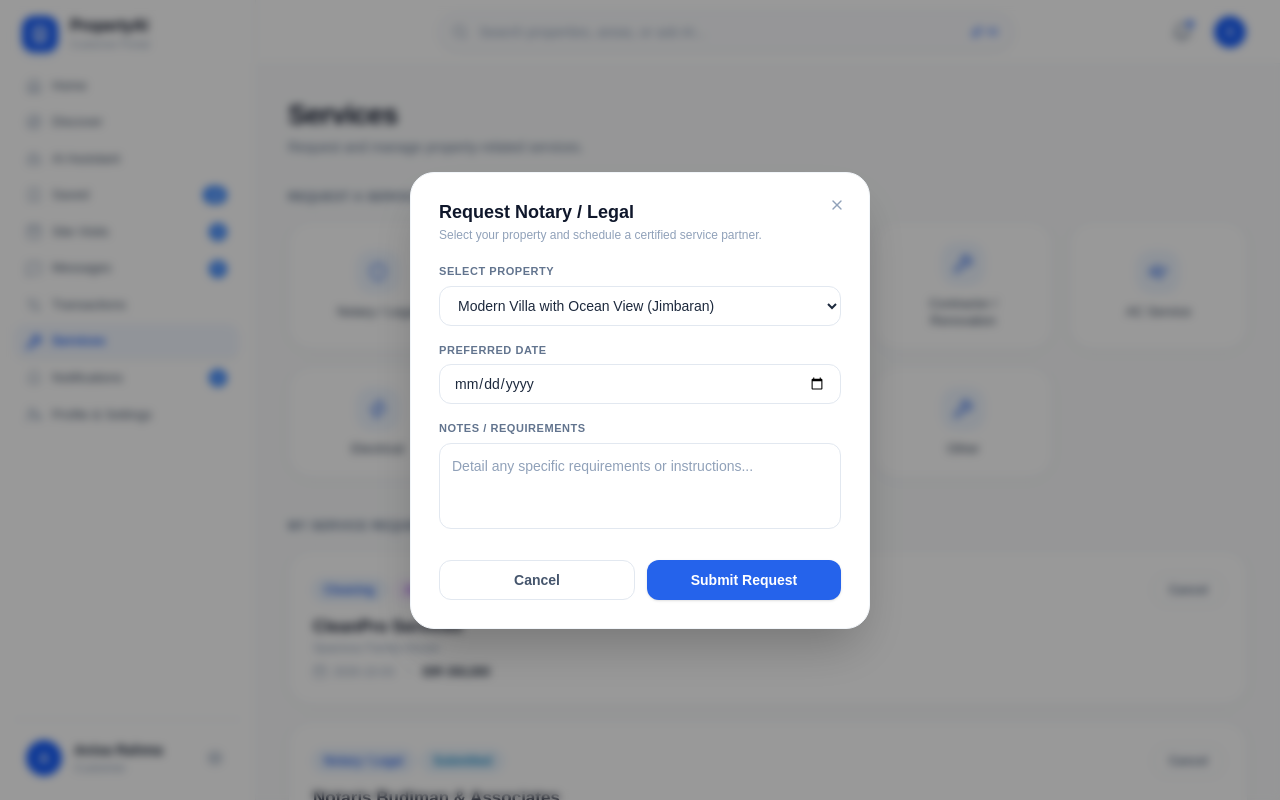
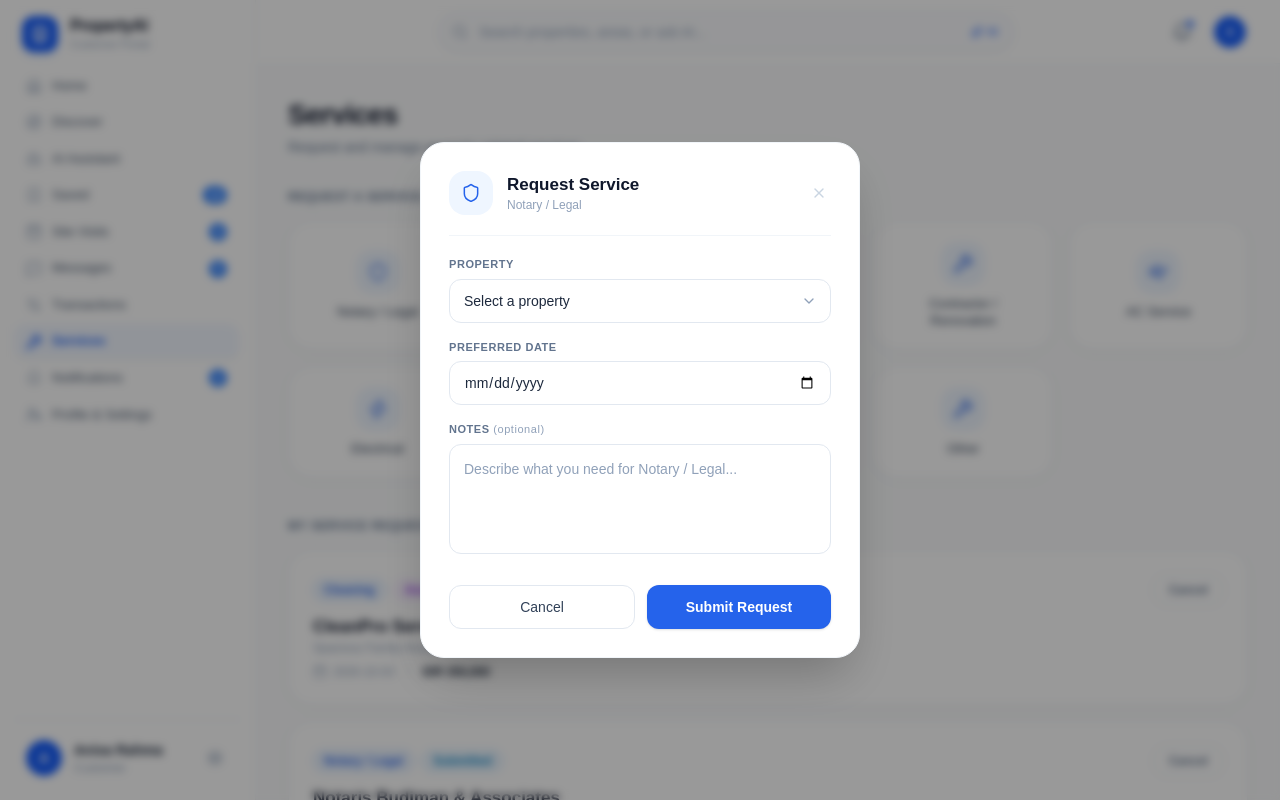
Before and after one commit to shahidulshohid/kim18manu, a Next.js app: page /dashboard/customer/services in a window 1280 px wide. Both pictures are taken after a click on the element "Notary / Legal". Shown: the top 800 px of the page. Built offline with nearby package versions, Linux system fonts and the light colour scheme.

Commit message:
feat: add ServicesView component for requesting and managing property services

```diff
--- a/components/dashboard/customer/views/ServicesView.tsx
+++ b/components/dashboard/customer/views/ServicesView.tsx
@@ -12,6 +12,7 @@ import {
   CheckCircle2,
   X,
   AlertCircle,
+  ChevronDown,
 } from "lucide-react";
 import { cn } from "@/lib/utils";
 
@@ -78,7 +79,7 @@ export default function ServicesView() {
   const [selectedCategory, setSelectedCategory] = useState<ServiceCategory | null>(null);
 
   // Form states for new service modal
-  const [selectedProperty, setSelectedProperty] = useState("Modern Villa with Ocean View");
+  const [selectedProperty, setSelectedProperty] = useState("");
   const [reqDate, setReqDate] = useState("");
   const [notes, setNotes] = useState("");
 
@@ -95,6 +96,13 @@ export default function ServicesView() {
     }, 3000);
   };
 
+  const handleOpenCategory = (cat: ServiceCategory) => {
+    setSelectedCategory(cat);
+    setSelectedProperty("");
+    setReqDate("");
+    setNotes("");
+  };
+
   const handleCreateRequest = (e: React.FormEvent) => {
     e.preventDefault();
     if (!selectedCategory) return;
@@ -104,7 +112,7 @@ export default function ServicesView() {
       category: selectedCategory.name,
       status: "Submitted",
       vendorName: `${selectedCategory.name} Partner`,
-      property: selectedProperty,
+      property: selectedProperty || "Modern Villa with Ocean View",
       date: reqDate || new Date().toISOString().split("T")[0],
       price: "Estimate upon review",
     };
@@ -112,6 +120,7 @@ export default function ServicesView() {
     setRequests((prev) => [newReq, ...prev]);
     showToast(`Service request for ${selectedCategory.name} submitted successfully!`);
     setSelectedCategory(null);
+    setSelectedProperty("");
     setReqDate("");
     setNotes("");
   };
@@ -149,7 +158,7 @@ export default function ServicesView() {
             return (
               <div
                 key={cat.id}
-                onClick={() => setSelectedCategory(cat)}
+                onClick={() => handleOpenCategory(cat)}
                 className="bg-white rounded-2xl sm:rounded-3xl border border-slate-100 shadow-[0_2px_12px_rgba(0,0,0,0.03)] p-4 sm:p-5 flex flex-col items-center justify-center text-center cursor-pointer hover:shadow-md hover:border-blue-100 transition-all group active:scale-95 min-h-[105px]"
               >
                 <div className="h-10 w-10 sm:h-11 sm:w-11 rounded-xl sm:rounded-2xl bg-[#eff6ff] text-[#2563eb] flex items-center justify-center mb-2 sm:mb-2.5 group-hover:bg-[#2563eb] group-hover:text-white transition-colors shrink-0">
@@ -246,7 +255,7 @@ export default function ServicesView() {
         </div>
       )}
 
-      {/* 5. Request New Service Modal */}
+      {/* 5. Request New Service Modal Strictly Matching Screenshot media_1791871448349.png */}
       {selectedCategory && (
         <div
           onClick={() => setSelectedCategory(null)}
@@ -254,83 +263,104 @@ export default function ServicesView() {
         >
           <div
             onClick={(e) => e.stopPropagation()}
-            className="relative w-full max-w-[460px] bg-white rounded-2xl sm:rounded-3xl shadow-2xl border border-slate-100 p-6 sm:p-7 animate-in zoom-in-95 duration-200"
+            className="relative w-full max-w-[440px] bg-white rounded-2xl sm:rounded-3xl shadow-2xl border border-slate-100 p-6 sm:p-7 animate-in zoom-in-95 duration-200"
           >
-            {/* Close Button */}
+            {/* Header with Icon, Title, Subtitle & Clean X Icon */}
+            <div className="flex items-center justify-between pb-5 border-b border-slate-100 mb-5">
+              <div className="flex items-center gap-3.5">
+                <div className="h-11 w-11 rounded-2xl bg-[#eff6ff] text-[#2563eb] flex items-center justify-center shrink-0">
+                  <selectedCategory.icon className="h-5 w-5 stroke-[1.8]" />
+                </div>
+                <div>
+                  <h3 className="text-base sm:text-[17px] font-bold text-slate-900 leading-tight">
+                    Request Service
+                  </h3>
+                  <p className="text-xs text-slate-400 mt-0.5">
+                    {selectedCategory.name}
+                  </p>
+                </div>
+              </div>
+
               <button
                 type="button"
                 onClick={() => setSelectedCategory(null)}
-              className="absolute top-5 right-5 text-slate-400 hover:text-slate-600 transition-colors cursor-pointer p-1"
+                className="text-slate-300 hover:text-slate-600 transition-colors p-1 cursor-pointer"
+                aria-label="Close modal"
               >
                 <X className="h-4 w-4" />
               </button>
+            </div>
 
-            <h3 className="text-base sm:text-lg font-bold text-slate-900 leading-tight">
-              Request {selectedCategory.name}
-            </h3>
-            <p className="text-xs text-slate-400 mt-1">
-              Select your property and schedule a certified service partner.
-            </p>
-
-            <form onSubmit={handleCreateRequest} className="space-y-4 mt-5">
+            <form onSubmit={handleCreateRequest} className="space-y-4">
+              {/* PROPERTY Field */}
               <div>
                 <label className="block text-[11px] font-bold text-slate-500 uppercase tracking-wider mb-1.5">
-                  Select Property
+                  PROPERTY
                 </label>
+                <div className="relative">
                   <select
+                    required
                     value={selectedProperty}
                     onChange={(e) => setSelectedProperty(e.target.value)}
-                  className="w-full h-10 px-3.5 rounded-xl border border-slate-200 text-xs sm:text-sm text-slate-800 focus:outline-none focus:border-blue-600 focus:ring-1 focus:ring-blue-600 bg-white"
+                    className="w-full h-11 px-3.5 pr-9 rounded-xl border border-slate-200 text-xs sm:text-sm text-slate-800 focus:outline-none focus:border-blue-600 focus:ring-1 focus:ring-blue-600 bg-white appearance-none cursor-pointer"
                   >
+                    <option value="" disabled className="text-slate-400">
+                      Select a property
+                    </option>
                     <option value="Modern Villa with Ocean View">
-                    Modern Villa with Ocean View (Jimbaran)
+                      Modern Villa with Ocean View
                     </option>
                     <option value="Spacious Family House">
-                    Spacious Family House (Dago, Bandung)
+                      Spacious Family House
                     </option>
-                  <option value="Cozy Apartment in SCBD">
-                    Cozy Apartment in SCBD (Jakarta)
+                    <option value="Cozy Apartment SCBD">
+                      Cozy Apartment SCBD
                     </option>
                   </select>
+                  <ChevronDown className="h-4 w-4 text-slate-400 absolute right-3.5 top-1/2 -translate-y-1/2 pointer-events-none" />
+                </div>
               </div>
 
+              {/* PREFERRED DATE Field */}
               <div>
                 <label className="block text-[11px] font-bold text-slate-500 uppercase tracking-wider mb-1.5">
-                  Preferred Date
+                  PREFERRED DATE
                 </label>
                 <input
                   type="date"
                   required
                   value={reqDate}
                   onChange={(e) => setReqDate(e.target.value)}
-                  className="w-full h-10 px-3.5 rounded-xl border border-slate-200 text-xs sm:text-sm text-slate-800 focus:outline-none focus:border-blue-600 focus:ring-1 focus:ring-blue-600 bg-white"
+                  className="w-full h-11 px-3.5 rounded-xl border border-slate-200 text-xs sm:text-sm text-slate-800 placeholder:text-slate-400 focus:outline-none focus:border-blue-600 focus:ring-1 focus:ring-blue-600 bg-white"
                 />
               </div>
 
+              {/* NOTES (optional) Field */}
               <div>
                 <label className="block text-[11px] font-bold text-slate-500 uppercase tracking-wider mb-1.5">
-                  Notes / Requirements
+                  NOTES <span className="font-normal text-slate-400 lowercase">(optional)</span>
                 </label>
                 <textarea
-                  rows={3}
+                  rows={4}
                   value={notes}
                   onChange={(e) => setNotes(e.target.value)}
-                  placeholder="Detail any specific requirements or instructions..."
-                  className="w-full p-3 rounded-xl border border-slate-200 text-xs sm:text-sm text-slate-800 placeholder:text-slate-400 focus:outline-none focus:border-blue-600 focus:ring-1 focus:ring-blue-600 bg-white resize-none"
+                  placeholder={`Describe what you need for ${selectedCategory.name}...`}
+                  className="w-full p-3.5 rounded-xl border border-slate-200 text-xs sm:text-sm text-slate-800 placeholder:text-slate-400 focus:outline-none focus:border-blue-600 focus:ring-1 focus:ring-blue-600 bg-white resize-none"
                 />
               </div>
 
+              {/* Bottom Action Buttons: Cancel & Submit Request */}
               <div className="pt-2 flex items-center gap-3">
                 <button
                   type="button"
                   onClick={() => setSelectedCategory(null)}
-                  className="flex-1 h-10 rounded-xl border border-slate-200 text-xs sm:text-sm font-semibold text-slate-600 hover:bg-slate-50 transition-colors cursor-pointer"
+                  className="flex-1 h-11 rounded-xl border border-slate-200 text-xs sm:text-sm font-medium text-slate-700 hover:bg-slate-50 transition-colors cursor-pointer"
                 >
                   Cancel
                 </button>
                 <button
                   type="submit"
-                  className="flex-1 h-10 rounded-xl bg-[#2563eb] hover:bg-blue-700 text-xs sm:text-sm font-semibold text-white shadow-sm transition-all cursor-pointer active:scale-95"
+                  className="flex-1 h-11 rounded-xl bg-[#2563eb] hover:bg-blue-700 text-xs sm:text-sm font-semibold text-white shadow-sm transition-all cursor-pointer active:scale-95"
                 >
                   Submit Request
                 </button>
```
Lines whose indentation alone changed are shown as unchanged.
